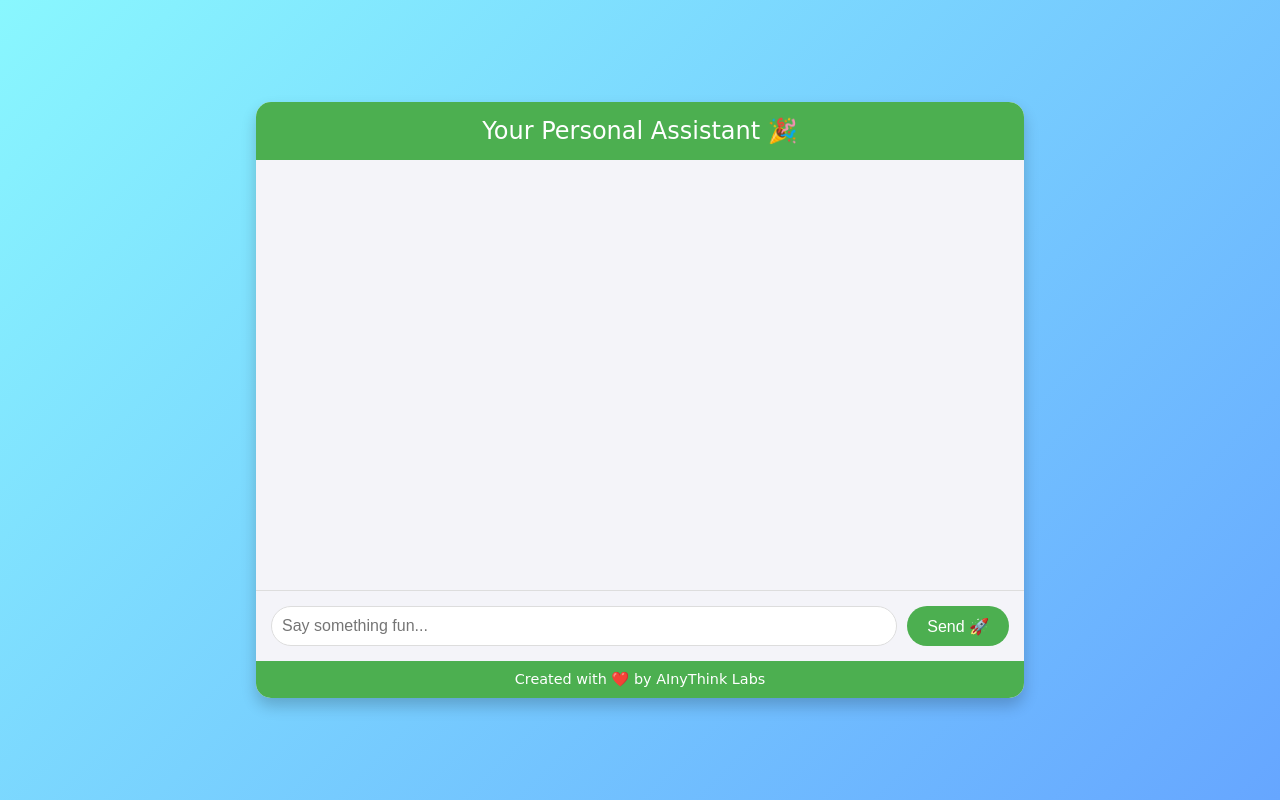
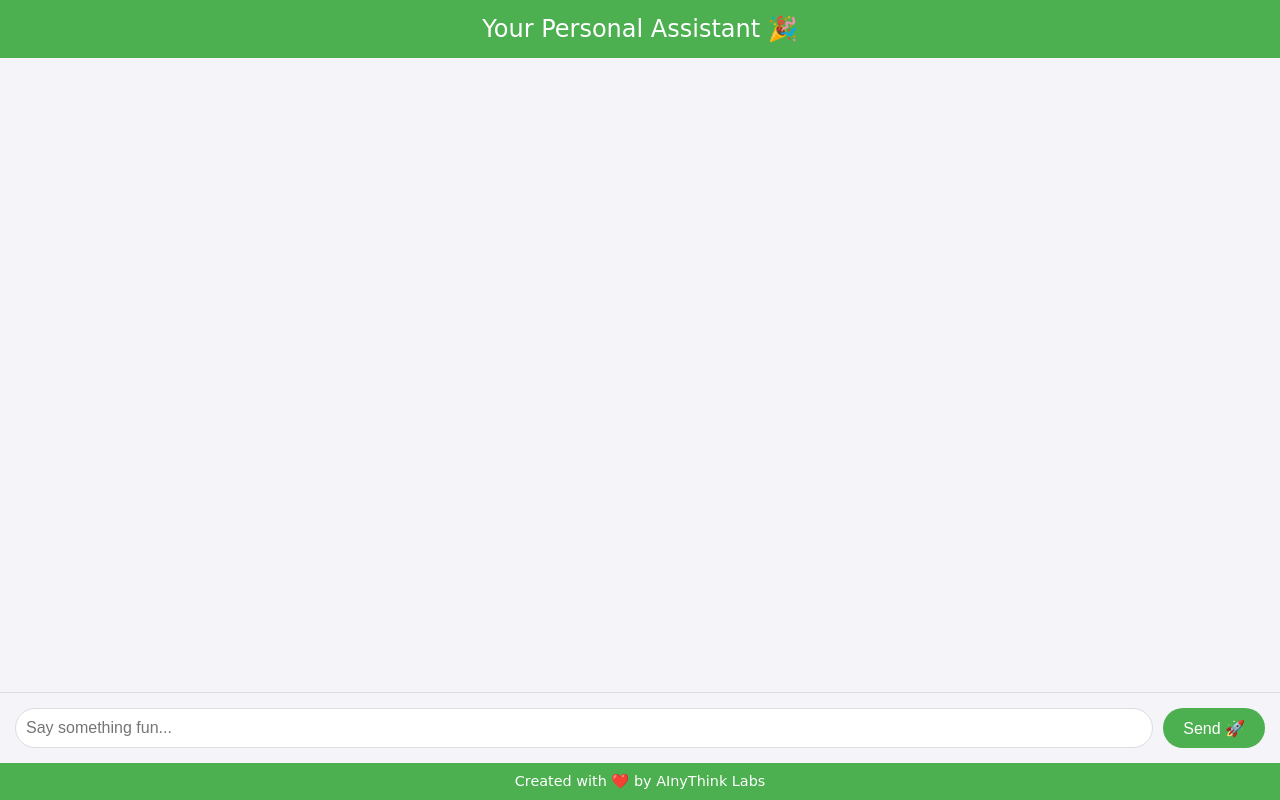
Before and after one commit to munish-02/myPersonalAssistant, a Flask app: page / in a window 1280 px wide. Run offline with Flask 3, Linux system fonts and the light colour scheme.

```diff
--- a/templates/chat.html
+++ b/templates/chat.html
@@ -17,12 +17,12 @@
             color: #333;
         }
         .container {
-            width: 60%;
-            max-width: 800px;
+            width: 100%; /* Use full width */
+            max-width: 100%; /* Ensure no constraints on the width */
+            height: 100vh; /* Occupy the full viewport height */
             background: white;
-            border-radius: 15px;
-            box-shadow: 0 8px 15px rgba(0, 0, 0, 0.2);
-            overflow: hidden;
+            border-radius: 0; /* Remove border radius for edge-to-edge look */
+            box-shadow: none; /* Remove shadow for full-screen appearance */
             display: flex;
             flex-direction: column;
         }
@@ -34,7 +34,7 @@
             font-size: 1.5rem;
         }
         .chat-box {
-            height: 400px;
+            flex: 1;
             overflow-y: auto;
             padding: 15px;
             background: #f4f4f9;
```
